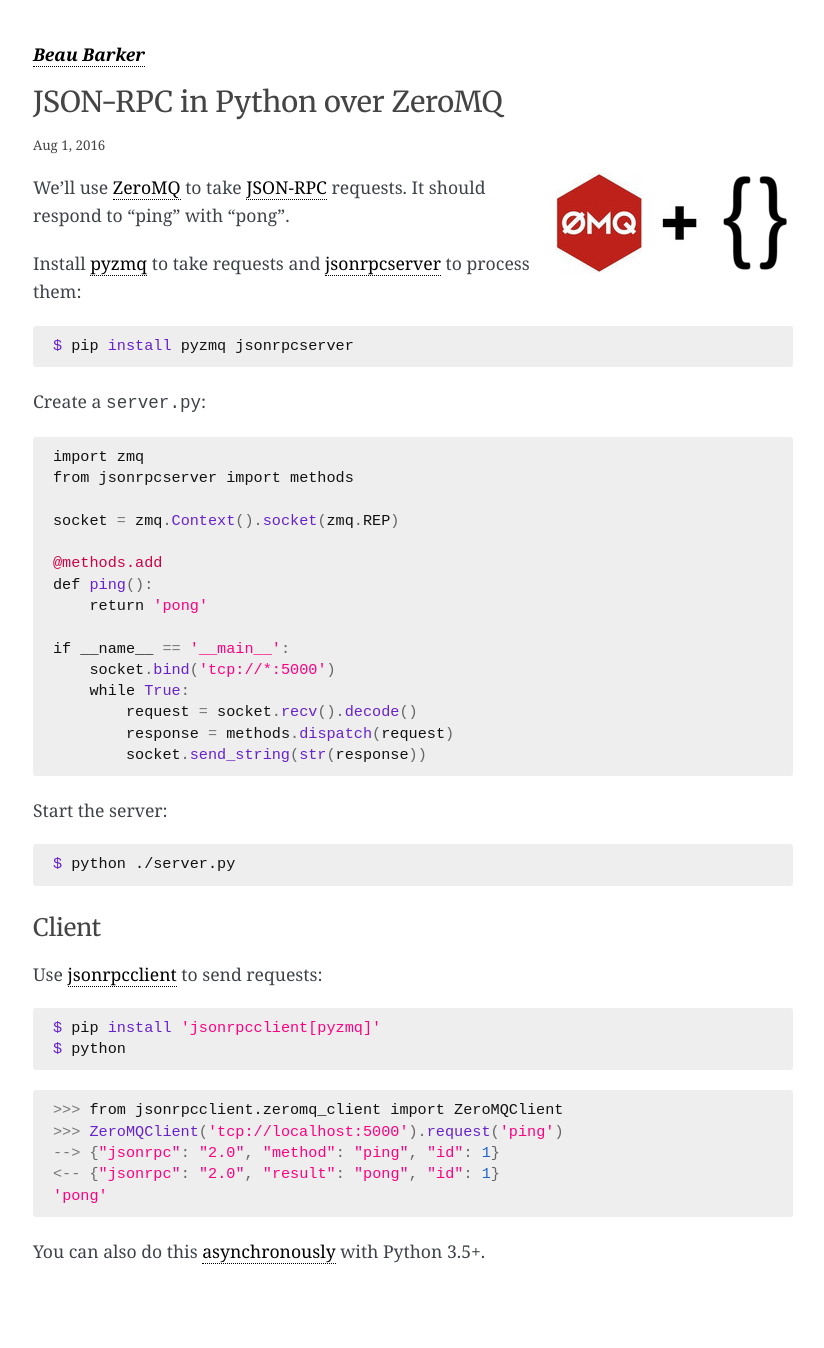
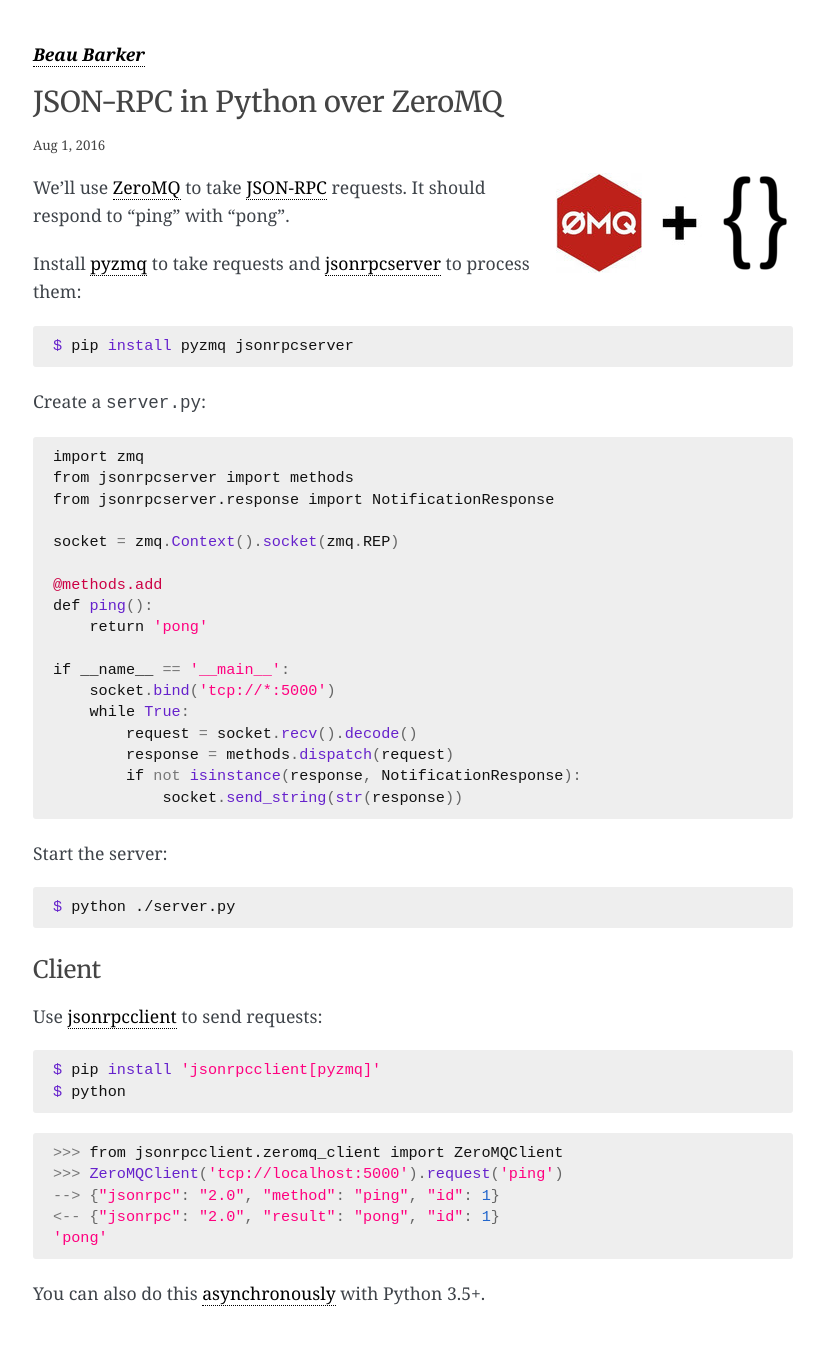
Before and after one commit to explodinglabs/explodinglabs.github.io, a Jekyll site: the page built from _jsonrpc/zeromq.markdown, in a window 1280 px wide. Shown: the whole page, without its empty margins (227-1051 px from the left). Built offline with Jekyll 4.4.1, drawn with Linux system fonts in a browser that asks for light colours; some web fonts are replaced; comment, search, counter and statistics services are not loaded; before the commit the page ends 1305 px from its top, so only the background shows below that.

Commit message:
Adjust aiozmq, tornado, websockets & zmq examples
Issue reported at https://github.com/bcb/jsonrpcserver/issues/41

````diff
--- a/_jsonrpc/aiozmq.markdown
+++ b/_jsonrpc/aiozmq.markdown
@@ -29,6 +29,7 @@ import asyncio
 import aiozmq
 import zmq
 from jsonrpcserver.aio import methods
+from jsonrpcserver.response import NotificationResponse
 
 @methods.add
 async def ping():
@@ -39,7 +40,8 @@ async def main():
     while True:
         request = await rep.read()
         response = await methods.dispatch(request[0].decode())
-        rep.write((str(response).encode(),))
+        if not isinstance(response, NotificationResponse):
+            rep.write((str(response).encode(),))
 
 if __name__ == '__main__':
     asyncio.set_event_loop_policy(aiozmq.ZmqEventLoopPolicy())
--- a/_jsonrpc/tornado.markdown
+++ b/_jsonrpc/tornado.markdown
@@ -26,6 +26,7 @@ Create a `server.py`:
 ```python
 from tornado import ioloop, web
 from jsonrpcserver.aio import methods
+from jsonrpcserver.response import NotificationResponse
 
 @methods.add
 async def ping():
@@ -35,7 +36,8 @@ class MainHandler(web.RequestHandler):
     async def post(self):
         request = self.request.body.decode()
         response = await methods.dispatch(request)
-        self.write(response)
+        if not isinstance(response, NotificationResponse):
+            self.write(response)
 
 app = web.Application([(r"/", MainHandler)])
 
--- a/_jsonrpc/websockets.markdown
+++ b/_jsonrpc/websockets.markdown
@@ -26,6 +26,7 @@ Create a `server.py`:
 import asyncio
 import websockets
 from jsonrpcserver.aio import methods
+from jsonrpcserver.response import NotificationResponse
 
 @methods.add
 async def ping():
@@ -34,7 +35,8 @@ async def ping():
 async def main(websocket, path):
     request = await websocket.recv()
     response = await methods.dispatch(request)
-    await websocket.send(str(response))
+    if not isinstance(response, NotificationResponse):
+        await websocket.send(str(response))
 
 start_server = websockets.serve(main, 'localhost', 5000)
 asyncio.get_event_loop().run_until_complete(start_server)
--- a/_jsonrpc/zeromq.markdown
+++ b/_jsonrpc/zeromq.markdown
@@ -27,6 +27,7 @@ Create a `server.py`:
 ```python
 import zmq
 from jsonrpcserver import methods
+from jsonrpcserver.response import NotificationResponse
 
 socket = zmq.Context().socket(zmq.REP)
 
@@ -39,7 +40,8 @@ if __name__ == '__main__':
     while True:
         request = socket.recv().decode()
         response = methods.dispatch(request)
-        socket.send_string(str(response))
+        if not isinstance(response, NotificationResponse):
+            socket.send_string(str(response))
 ```
 Start the server:
 
````
